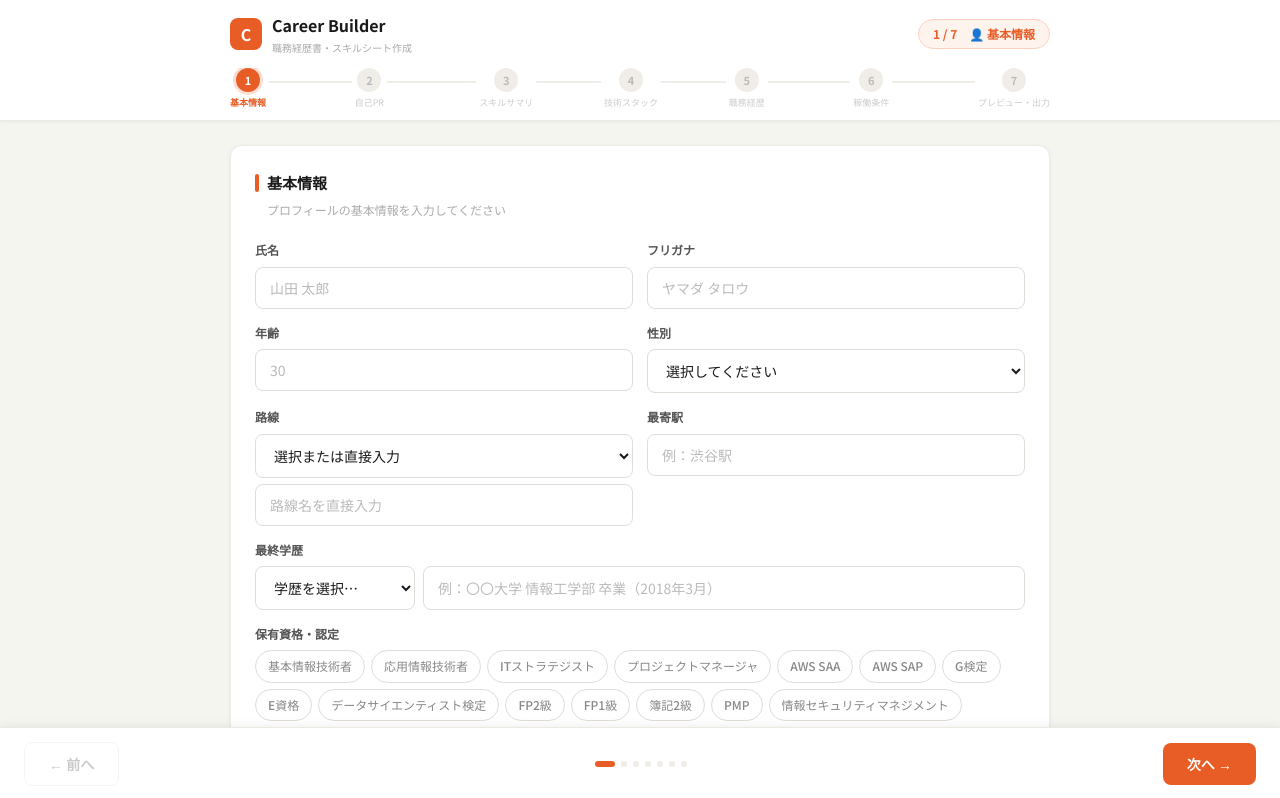
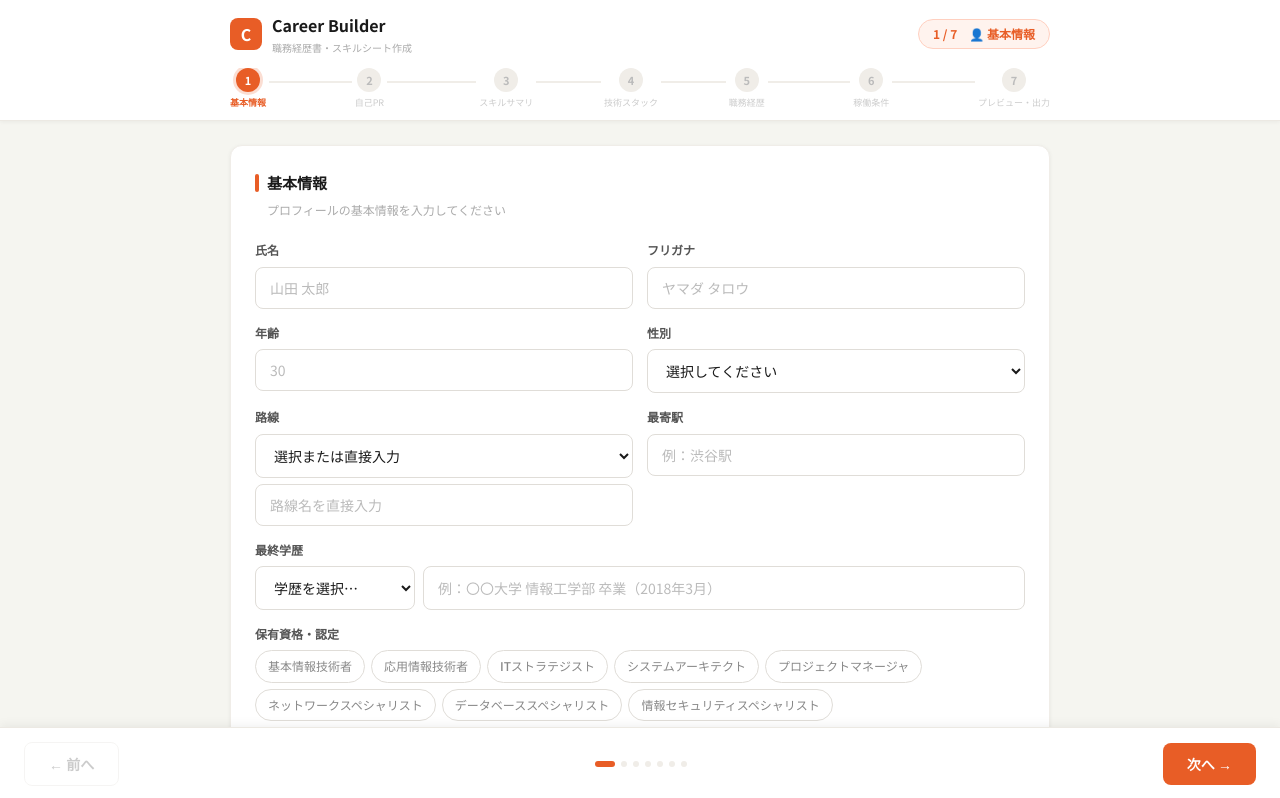
Before and after one commit to takayoshi-codes/job-matcher-front, a Next.js app: page /career in a window 1280 px wide. Shown: the top 798 px of the page. Built offline with nearby package versions, Linux system fonts and the light colour scheme.

Commit message:
feat: expand certification tags and fix placeholder

```diff
--- a/src/app/career/page.tsx
+++ b/src/app/career/page.tsx
@@ -391,7 +391,24 @@ export default function CareerBuilderPage() {
             <div>
               <label style={s.label}>保有資格・認定</label>
               <div style={{ display: "flex", flexWrap: "wrap", gap: 6, marginBottom: 8 }}>
-                {["基本情報技術者", "応用情報技術者", "ITストラテジスト", "プロジェクトマネージャ", "AWS SAA", "AWS SAP", "G検定", "E資格", "データサイエンティスト検定", "FP2級", "FP1級", "簿記2級", "PMP", "情報セキュリティマネジメント"].map(cert => {
+                {[
+                  // 情報処理技術者
+                  "基本情報技術者", "応用情報技術者", "ITストラテジスト", "システムアーキテクト", "プロジェクトマネージャ", "ネットワークスペシャリスト", "データベーススペシャリスト", "情報セキュリティスペシャリスト", "情報セキュリティマネジメント", "ITサービスマネージャ", "システム監査技術者", "エンベデッドシステムスペシャリスト",
+                  // クラウド・インフラ
+                  "AWS SAA", "AWS SAP", "AWS DVA", "AWS SysOps", "AWS ANS", "AWS DBS", "GCP ACE", "GCP PCA", "GCP PDE", "Azure Administrator", "Azure Solutions Architect", "Oracle Cloud",
+                  // AI・データ
+                  "G検定", "E資格", "データサイエンティスト検定", "統計検定2級", "統計検定準1級", "統計検定1級", "Kaggle Expert", "Kaggle Master",
+                  // セキュリティ
+                  "CISSP", "CISM", "CEH", "CompTIA Security+", "情報セキュリティ管理士",
+                  // PM・マネジメント
+                  "PMP", "PgMP", "PMI-ACP", "PRINCE2", "P2M", "ITILファンデーション", "ITIL v4",
+                  // ベンダー資格
+                  "Oracle認定Javaプログラマ（Gold）", "Oracle Database Administrator", "Cisco CCNA", "Cisco CCNP", "Linux技術者認定（LPIC-1）", "Linux技術者認定（LPIC-2）",
+                  // ビジネス・金融
+                  "FP2級", "FP1級", "CFP", "簿記2級", "簿記1級", "中小企業診断士", "社会保険労務士", "行政書士", "宅建士",
+                  // 語学
+                  "TOEIC 700点以上", "TOEIC 800点以上", "TOEIC 900点以上", "TOEFL iBT 80以上", "英検準1級", "英検1級",
+                ].map(cert => {
                   const on = data.basic.certifications.includes(cert);
                   return (
                     <div key={cert} style={{ ...s.tag, ...(on ? s.tagOn : s.tagOff) }}
@@ -407,7 +424,7 @@ export default function CareerBuilderPage() {
                   );
                 })}
               </div>
-              <textarea style={{ ...s.inp, minHeight: 50 }} placeholder="上記以外の資格を入力（例：TOEIC 750点、PMP、Oracle認定Javaプログラマ）" value={data.basic.certifications} onChange={e => update("basic", "certifications", e.target.value)} />
+              <textarea style={{ ...s.inp, minHeight: 50 }} placeholder="上記以外の資格・認定を入力（例：CompTIA A+、Salesforce認定アドミニストレーター、情報処理安全確保支援士）" value={data.basic.certifications} onChange={e => update("basic", "certifications", e.target.value)} />
             </div>
           </div>
         )}
```
